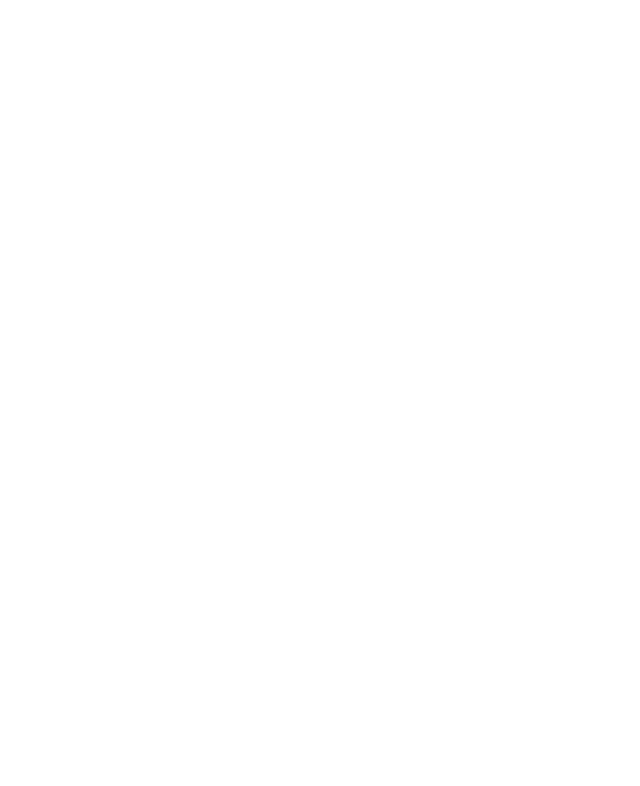
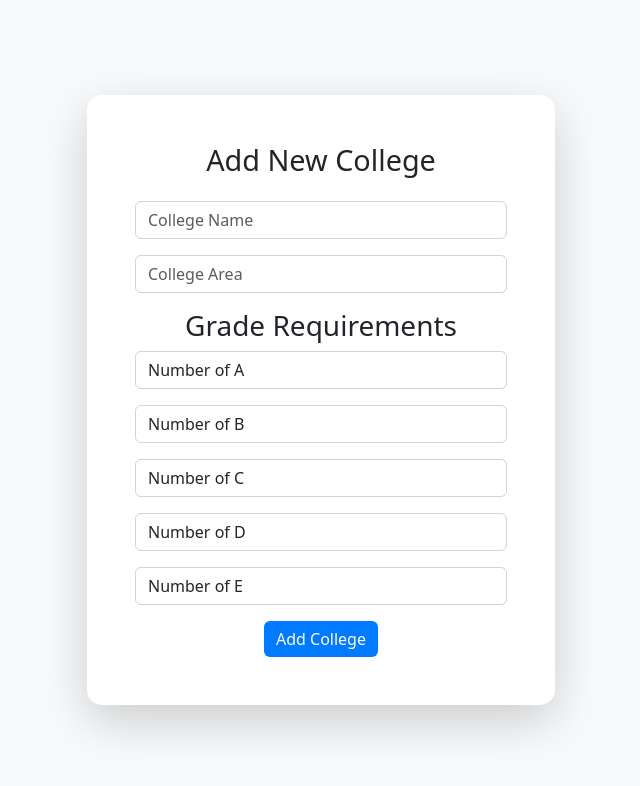
Before and after one commit to muhammad-anas17/Final_Year_Project, a React (Create React App) app in the folder frontend/: page /cquestion/1 in a window 1280 px wide. Before the commit this address had no page. Shown: the top 786 px of the page, without its empty margins (319-959 px from the left). Built offline with nearby package versions, Linux system fonts and the light colour scheme.

Commit message:
College Questionnaire, College Dashboard, College Login.

```diff
--- a/frontend/src/App.js
+++ b/frontend/src/App.js
@@ -15,6 +15,8 @@
 import 'bootstrap/dist/css/bootstrap.min.css';
 import Login from './Pages/Login';
 import Uquestion from './Pages/Uquestion';
+import Cdashboard from './Pages/Cdashboard';
+import Cquestion from './Pages/Cquestion';
 
 
 function App() {
@@ -27,7 +29,9 @@
         <Route path="/update/:id" element={<Update/>}/>
         <Route path="/login" element={<Login/>}/>
         <Route path="/dashboard/:userId" element={<Dashboard/>}/>
+        <Route path="/cdashboard/:userId" element={<Cdashboard/>}/>
         <Route path="/uquestion/:userId" element={<Uquestion/>}/>
+        <Route path="/cquestion/:userId" element={<Cquestion/>}/>
       </Routes>
 
       </BrowserRouter>
--- a/frontend/src/Pages/Add.jsx
+++ b/frontend/src/Pages/Add.jsx
@@ -32,7 +32,13 @@
 
       const res = await axios.post('http://localhost:8800/api/getid', book);
       console.log(res.data.id);
-      navigate(`/uquestion/${res.data.id}`);
+
+
+      if (book.type === "student") {
+        navigate(`/uquestion/${res.data.id}`);
+      } else {
+        navigate(`/cquestion/${res.data.id}`);
+      }
 
 
     }catch(err){
--- /dev/null
+++ b/frontend/src/Pages/Cdashboard.jsx
@@ -0,0 +1,22 @@
+import React, { useEffect, useState } from 'react';
+import axios from 'axios';
+import { useParams } from 'react-router-dom';
+
+const Cdashboard = () => {
+    const { userId } = useParams();
+    console.log("Id is:", { userId })
+    const [userData, setUserData] = useState(null);
+
+
+
+
+
+  return (
+    <div>
+      <h2>College Dashboard</h2>
+
+    </div>
+  )
+}
+
+export default Cdashboard
--- /dev/null
+++ b/frontend/src/Pages/Cquestion.jsx
@@ -0,0 +1,215 @@
+import React, { useEffect, useState } from 'react';
+import axios from 'axios';
+import { useParams } from 'react-router-dom';
+import { useNavigate } from 'react-router-dom'
+import 'bootstrap/dist/css/bootstrap.min.css';
+
+const Cquestion = () => {
+    const { userId } = useParams();
+    console.log("Id is:", { userId });
+
+    const [book, setBooks]= useState({
+        userid: userId,
+        name:"",
+        area:"",
+        nA:"",
+        nB:"",
+        nC:"",
+        nD:"",
+        nE:"",
+      });
+
+      const navigate= useNavigate();
+  const handleChange= (e) =>{
+    console.log("Target name:", e.target.name);
+    console.log("Target value:", e.target.value);
+    setBooks((prev)=>({...prev, [e.target.name]: e.target.value}));
+  };
+
+
+  const handleClick= async (e) =>{
+    e.preventDefault();
+    try{
+      console.log(book);
+      await axios.post("http://localhost:8800/college",book);
+      // navigate(`/login`);
+
+    }catch(err){
+      console.log(err);
+    }
+  }
+
+
+  return (
+    <div className="container-fluid bg-light p-5">
+    <div className="container">
+      <div className="row justify-content-center">
+        <div className="col-md-6">
+          <div className="card border-0 shadow-lg">
+            <div className="card-body p-5">
+              <h1 className="mb-4 text-center">Add New College</h1>
+              <form>
+              <div className="mb-3">
+                    <input
+                      type="text"
+                      className="form-control"
+                      placeholder="College Name"
+                      name="name"
+                      onChange={handleChange}
+                    />
+                </div>
+                <div className="mb-3">
+                    <input
+                      type="text"
+                      className="form-control"
+                      placeholder="College Area"
+                      name="area"
+                      onChange={handleChange}
+                    />
+                  </div>
+                  <div><h3>Grade Requirements</h3></div>
+                  <div className="mb-3">
+                    <label htmlFor="grades"></label>
+                    <select
+                      id="A"
+                      className="form-control"
+                      name="nA"
+                      onChange={handleChange}
+                      value={book.nA}
+                    >
+                      <option value="">Number of A</option>
+                      <option value="0">0</option>
+                      <option value="1">1</option>
+                      <option value="2">2</option>
+                      <option value="3">3</option>
+                      <option value="4">4</option>
+                      <option value="5">5</option>
+                      <option value="6">6</option>
+                      <option value="7">7</option>
+                      <option value="8">8</option>
+
+                    </select>
+                  </div>
+
+
+
+                  <div className="mb-3">
+                    <label htmlFor="grades"></label>
+                    <select
+                      id="B"
+                      className="form-control"
+                      name="nB"
+                      onChange={handleChange}
+                      value={book.nB}
+                    >
+                      <option value="">Number of B</option>
+                      <option value="0">0</option>
+                      <option value="1">1</option>
+                      <option value="2">2</option>
+                      <option value="3">3</option>
+                      <option value="4">4</option>
+                      <option value="5">5</option>
+                      <option value="6">6</option>
+                      <option value="7">7</option>
+                      <option value="8">8</option>
+
+                    </select>
+                  </div>
+
+
+
+
+                  <div className="mb-3">
+                    <label htmlFor="grades"></label>
+                    <select
+                      id="C"
+                      className="form-control"
+                      name="nC"
+                      onChange={handleChange}
+                      value={book.nC}
+                    >
+                      <option value="">Number of C</option>
+                      <option value="0">0</option>
+                      <option value="1">1</option>
+                      <option value="2">2</option>
+                      <option value="3">3</option>
+                      <option value="4">4</option>
+                      <option value="5">5</option>
+                      <option value="6">6</option>
+                      <option value="7">7</option>
+                      <option value="8">8</option>
+
+                    </select>
+                  </div>
+
+
+
+
+
+
+                  <div className="mb-3">
+                    <label htmlFor="grades"></label>
+                    <select
+                      id="D"
+                      className="form-control"
+                      name="nD"
+                      onChange={handleChange}
+                      value={book.nD}
+                    >
+                      <option value="">Number of D</option>
+                      <option value="0">0</option>
+                      <option value="1">1</option>
+                      <option value="2">2</option>
+                      <option value="3">3</option>
+                      <option value="4">4</option>
+                      <option value="5">5</option>
+                      <option value="6">6</option>
+                      <option value="7">7</option>
+                      <option value="8">8</option>
+
+                    </select>
+                  </div>
+
+
+                  <div className="mb-3">
+                    <label htmlFor="grades"></label>
+                    <select
+                      id="E"
+                      className="form-control"
+                      name="nE"
+                      onChange={handleChange}
+                      value={book.nE}
+                    >
+                      <option value="">Number of E</option>
+                      <option value="0">0</option>
+                      <option value="1">1</option>
+                      <option value="2">2</option>
+                      <option value="3">3</option>
+                      <option value="4">4</option>
+                      <option value="5">5</option>
+                      <option value="6">6</option>
+                      <option value="7">7</option>
+                      <option value="8">8</option>
+
+                    </select>
+                  </div>
+
+                  <button
+                    type="submit"
+                    className="btn btn-primary btn-block"
+                    onClick={handleClick}
+                  >
+                    Add College
+                  </button>
+              </form>
+              </div>
+            </div>
+          </div>
+        </div>
+      </div>
+    </div>
+
+  )
+}
+
+export default Cquestion
--- a/frontend/src/Pages/Login.jsx
+++ b/frontend/src/Pages/Login.jsx
@@ -1,13 +1,13 @@
 import { useState } from 'react';
 import { useEffect } from 'react'
 import axios from 'axios';
-import { Link, useNavigate  } from 'react-router-dom';
+import { Link, useNavigate } from 'react-router-dom';
 import './styles/LoginStyles.css'; // Import your custom CSS file
 import 'bootstrap/dist/css/bootstrap.min.css';
 
 const Login = () => {
   const navigate = useNavigate();
-  const [books,setBooks] =useState([]);
+  const [books, setBooks] = useState([]);
 
   const [user, setUser] = useState({
     email: '',
@@ -28,17 +28,20 @@
       setBooks(res.data);
       console.log("Response data:", res.data);
 
-      // Check the structure of res.data and update the following line accordingly
+
       const userId = res.data[0].id
 
       if (userId !== undefined) {
         console.log("id is", userId);
+        if (res.data[0].type === "student") {
           navigate(`/dashboard/${userId}`);
+        }
+        else { navigate(`/cdashboard/${userId}`); }
       } else {
         console.log("No id found in the response data.");
       }
     } catch (error) {
-      // Handle error (e.g., display error message)
+
       console.error(error.response.data);
     }
   };
--- a/frontend/src/Pages/Uquestion.jsx
+++ b/frontend/src/Pages/Uquestion.jsx
@@ -44,6 +44,9 @@
     try{
       console.log(book);
       await axios.post("http://localhost:8800/student",book);
+      await axios.post("http://localhost:8800/grades",grade);
+      navigate(`/login`);
+
     }catch(err){
       console.log(err);
     }
```
Also changed, not shown: 1 other file (tests, documents, lock files or other folders). Lines whose indentation alone changed are shown as unchanged.
